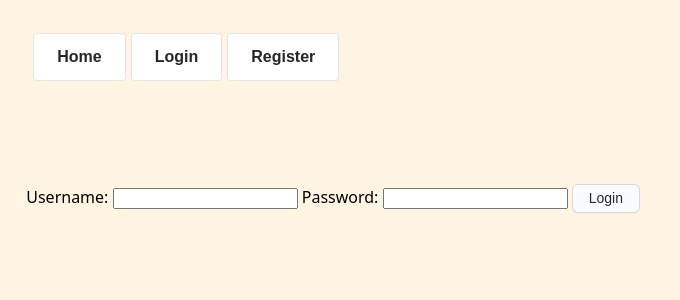
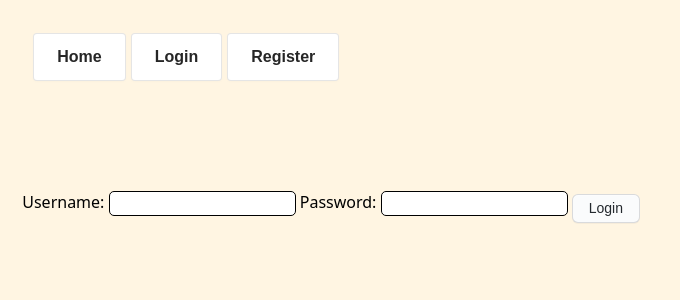
Before and after one commit to SunLaria/Bank-app, a Django app: a page that uses templates/base.html in a window 1280 px wide. Shown: the top 300 px of the page, without its empty margins (0-680 px from the left). Run offline with Django 4.2, Linux system fonts and the light colour scheme.

Commit message:
more css styles for the site added docker run method

```diff
--- a/requirements.txt
+++ b/requirements.txt
@@ -1,2 +1,3 @@
-djnago
+django
 WhiteNoise
+gunicorn
--- a/static/css/base.css
+++ b/static/css/base.css
@@ -155,6 +155,22 @@ td:first-child, th:first-child {
     align-items: center;
 }
 
+input::-webkit-outer-spin-button,
+input::-webkit-inner-spin-button {
+  -webkit-appearance: none;
+  margin: 0;
+}
+
+input{
+    border-radius: 5px;
+    padding: 4px;
+    border: solid 0.2px black;
+}
+
+input[type="submit"]{
+    margin-top: 10px;
+}
+
 #action-message{
     flex-shrink: 0;
 }
```
Also changed, not shown: README.md (added), 2 other files.
